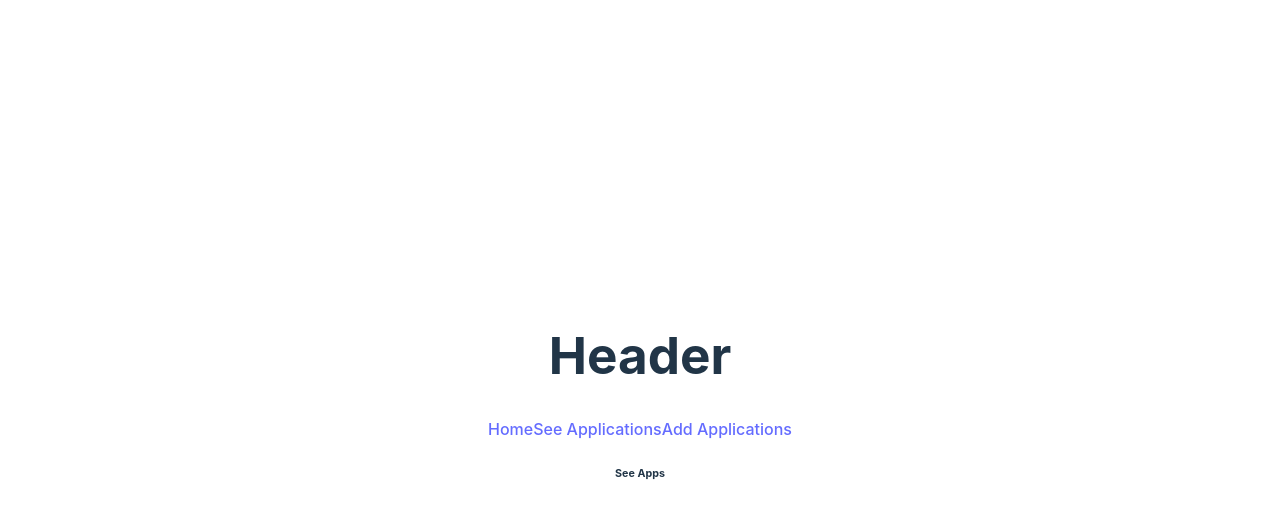
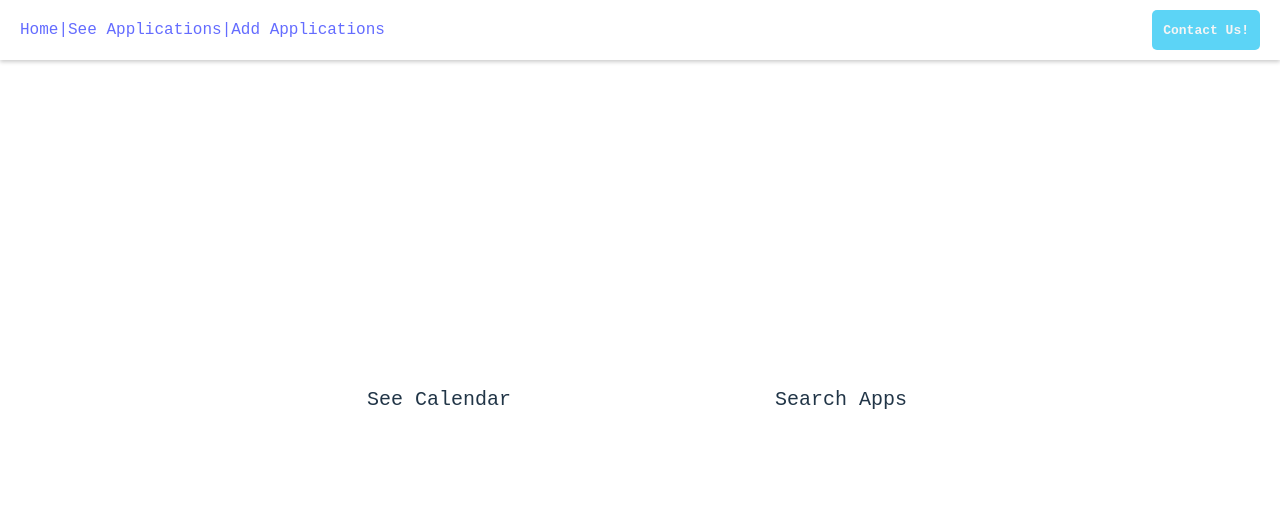
Before and after one commit to kpiacenta93/vue-router-setup, a Vue app in the folder vue-router/: page /SeeApplications in a window 1280 px wide. Shown: the top 518 px of the page. Built offline with nearby package versions, Linux system fonts and the light colour scheme.

Commit message:
got router working, styling see Applications page

```diff
--- a/vue-router/src/App.vue
+++ b/vue-router/src/App.vue
@@ -1,12 +1,19 @@
 <template>
   <div>
-    <h1>Header</h1>
-    <router-link to="/">Home</router-link>
-    <router-link to="/SeeApplications">See Applications</router-link>
-    <router-link to="/AddApplications">Add Applications</router-link>
+    <header class="nav-bar">
+      <div class="nav-links">
+        <router-link to="/">Home|</router-link>
+        <router-link to="/SeeApplications"> See Applications|</router-link>
+        <router-link to="/AddApplications"> Add Applications</router-link>
+      </div>
+      <div class="contact-button">
+        <button class="contact">Contact Us!</button>
+      </div>
+    </header>
     <router-view />
   </div>
 </template>
+
 
 
 <script>
@@ -15,7 +22,67 @@ export default {
 }
 </script>
 
-<script>
+<style scoped>
+body {
+  margin: 0;
+  background-color: whitesmoke;
+}
+
+.nav-bar {
+  display: flex;
+  justify-content: space-between;
+  align-items: center;
+  background-color: white;
+  box-shadow: 0px 2px 4px rgba(0, 0, 0, 0.2);
+  padding: 10px 20px;
+  position: fixed;
+  top: 0;
+  left: 0;
+  right: 0;
+  z-index: 1000;
+
+}
+
+.nav-links {
+  display: flex;
+  list-style: none;
+  padding-right: 10px;
+  justify-content: space-between;
+  font-family: monospace;
+  /* margin: 0; */
+  font-size: large;
+  color: black;
+  border:5px;
+
+}
+
+.nav-links:hover {
+  text-decoration: 1px solid black ;
+}
+
+.nav-links router-link {
+  margin-right: 20px; /* Add margin between router links */
+  text-decoration: none;
+  color: black;
+  font-weight: bold;
+  padding: 20px;
+
+}
 
 
-</script>
+.contact-button {
+  display: flex;
+  align-items: center;
+  font-family: monospace;
+}
+
+.contact {
+  height: 40px;
+  border-radius: 5px;
+  text-align: center;
+  padding: 5px 10px;
+  background-color: rgb(92, 212, 246);
+  color: whitesmoke;
+  font-weight: bold;
+}
+</style>
--- a/vue-router/src/views/SeeApplications.vue
+++ b/vue-router/src/views/SeeApplications.vue
@@ -1,5 +1,9 @@
 <template>
-<h6>See Apps</h6>
+
+<div class="container">
+    <div class="seeCalendar">See Calendar</div>
+    <div class="searchApps">Search Apps</div>
+</div>
 
 </template>
 
@@ -12,5 +16,49 @@ export default {
 </script>
 
 <style>
+/* .title {
+    display: flex;
+    justify-content: center;
+    align-items: center;
+    padding-bottom: 750px;
+    font-family: monospace;
+    font-size: 2rem;
+    text-decoration: underline;
+} */
 
+.container {
+    display: flex;
+    justify-content: flex-start;
+    align-items: center;
+
+}
+
+.seeCalendar, .searchApps {
+    display: flex;
+    justify-content: center;
+    align-items: center;
+    flex-direction: row;
+    border: 1px solid white;
+    width: 400px;
+    height: 400px;
+    transition: all;
+    font-family: monospace;
+    font-size: x-large;
+    cursor: pointer;
+
+}
+
+.searchApps:hover {
+    transform: scaleY(1.3rem);
+    background-color: rgb(92, 212, 246);
+    text-decoration: underline;
+    border: 1px solid black;
+}
+
+.seeCalendar:hover {
+    transform: scaleY(1.3rem);
+    background-color: rgb(92, 212, 246);
+    text-decoration: underline;
+    border: 1px solid black;
+}
 </style>
```
